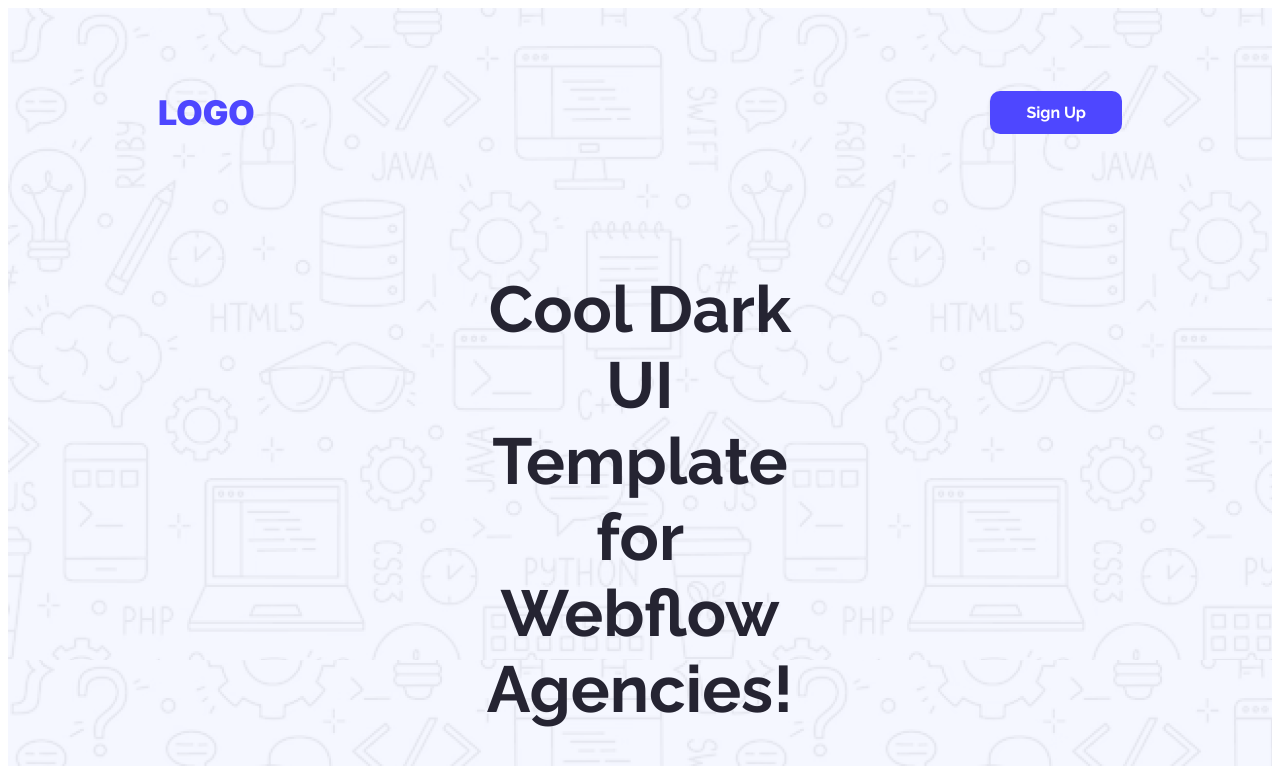
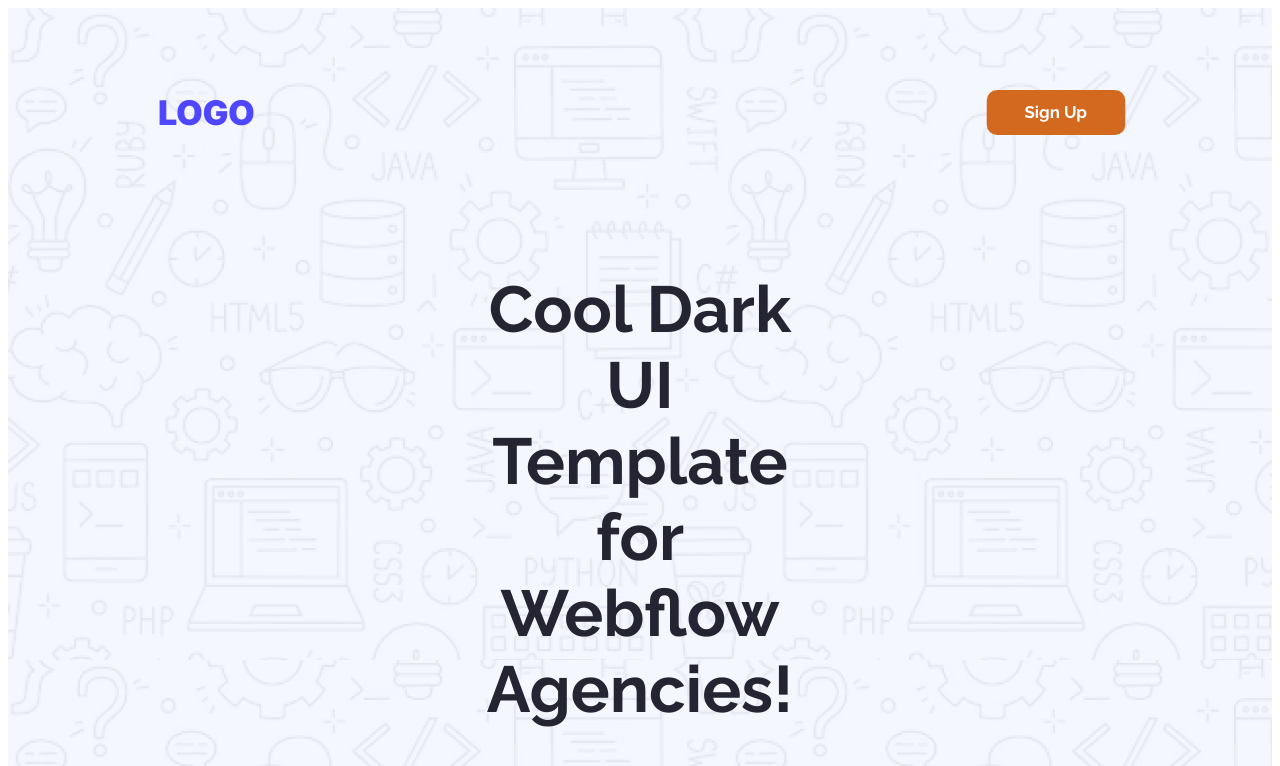
Before and after one commit to walidulislam/project-landing-launchpad, a plain HTML site: page index.html in a window 1280 px wide. In both pictures the pointer is over the button "Sign Up". Shown: the top 766 px of the page. Drawn offline with Linux system fonts and the light colour scheme.

Commit message:
add button hover effect

```diff
--- a/style.css
+++ b/style.css
@@ -16,7 +16,13 @@
   border: none;
   border-radius: 10px;
   padding: 12px 36px;
-
+  cursor: pointer;
+  transition: all 0.3s ease;
+}
+.btn:hover{
+    background-color: chocolate;
+    transform: scale(1.05);
+    box-shadow: #ffd7d7;
 }
 .title-font{
   font-family: "Raleway", sans-serif;
```
